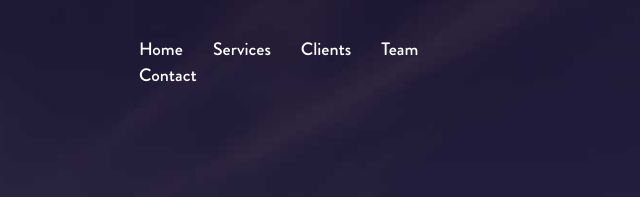
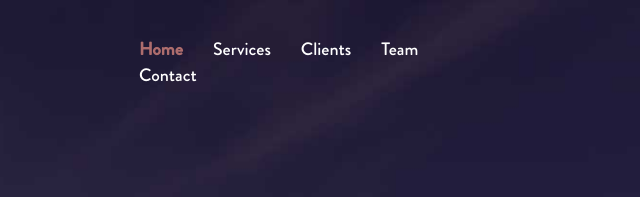
Before and after one commit to shahriarkabir04/psd_to_html_escape, a plain HTML site: page index.html in a window 1280 px wide. In both pictures the pointer is over the link "Home". Shown: the top 197 px of the page, 604-1244 px from the left. Drawn offline with Linux system fonts and the light colour scheme.

Commit message:
Update style.css

```diff
--- a/css/style.css
+++ b/css/style.css
@@ -82,6 +82,10 @@ header{
 	float: left;
 	text-decoration: none;
 	padding-right: 30px;
+}
+.menu ul li a:hover{
+	color: #AD6D6D;
+	font-weight: 700;
 }
 .menu ul li:last-child a{
 	padding-right: 0;
```
